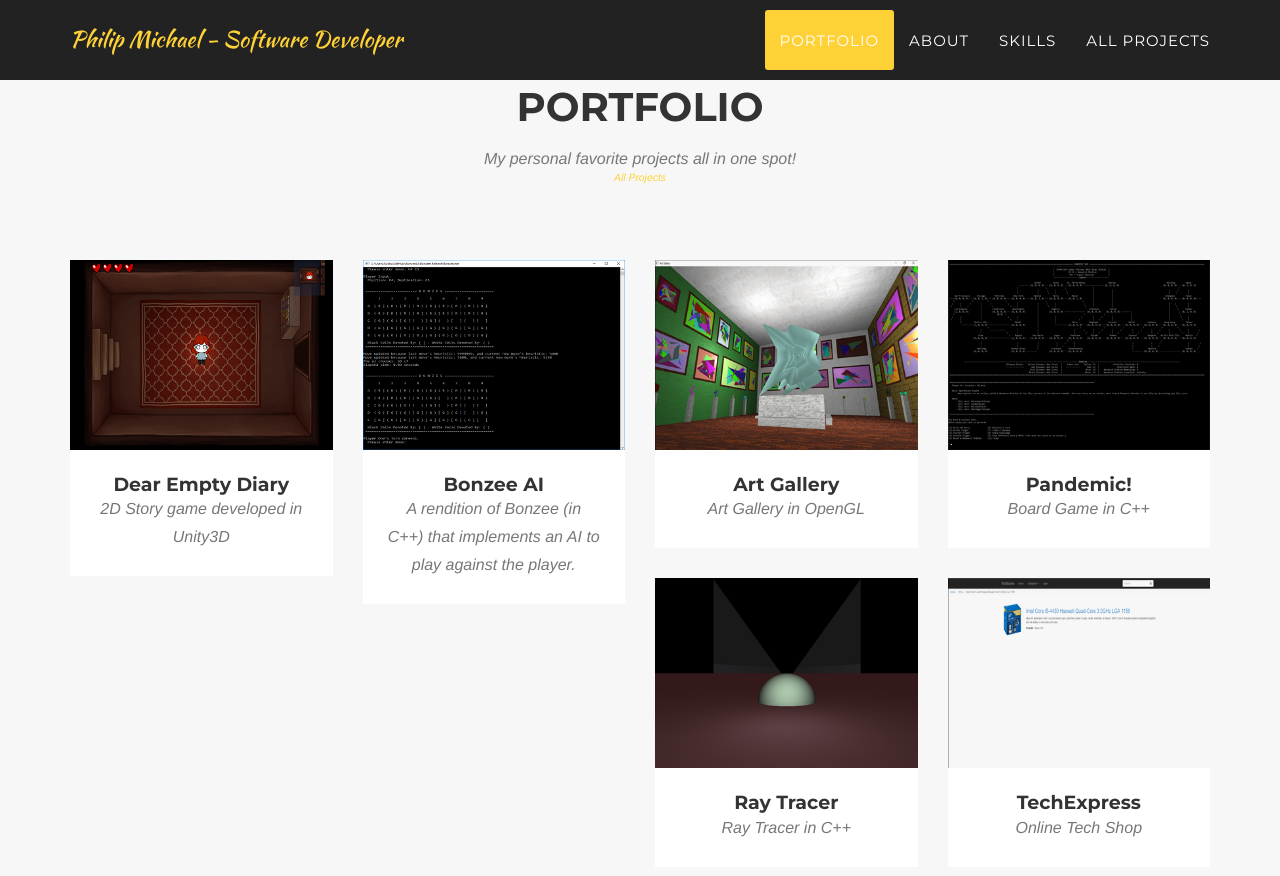
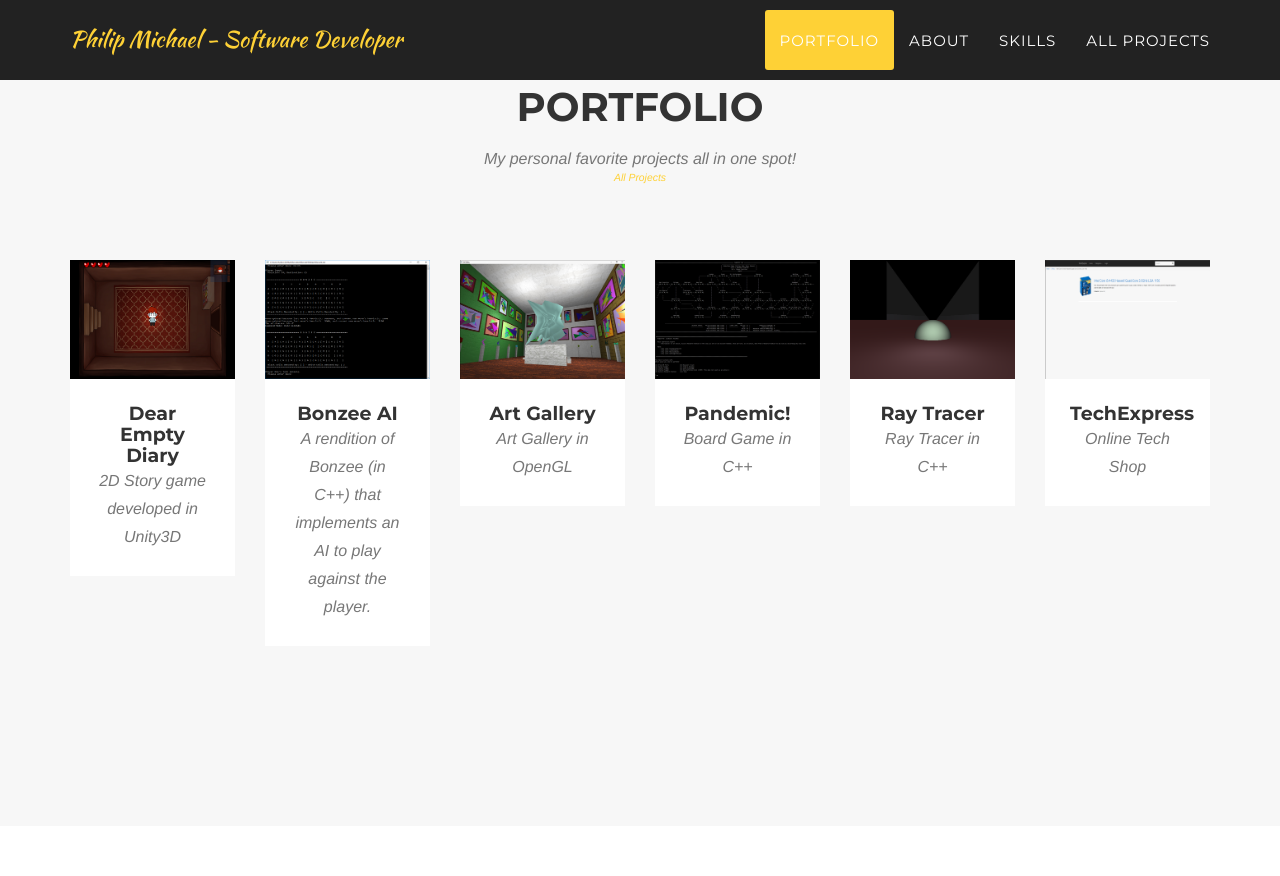
Before and after one commit to pmichaeldev/pmichaeldev.github.io, a Jekyll site: the page built from index.html, in a window 1280 px wide and 900 px high, scrolled down 823 px. Shown: the top 876 px of the window. Built offline with Jekyll 4.4.1, drawn with Linux system fonts in a browser that asks for light colours; some web fonts are replaced.

Commit message:
And again..

```diff
--- a/_includes/portfolio_grid.html
+++ b/_includes/portfolio_grid.html
@@ -9,7 +9,7 @@
             </div>
             <div class="row">
             {% for post in site.posts %}
-                <div class="col-md-3 col-sm-6 portfolio-item">
+                <div class="col-md-2 col-sm-6 portfolio-item">
                     <a href="#portfolioModal{{ post.modal-id }}" class="portfolio-link" data-toggle="modal">
                         <div class="portfolio-hover">
                             <div class="portfolio-hover-content">
```
